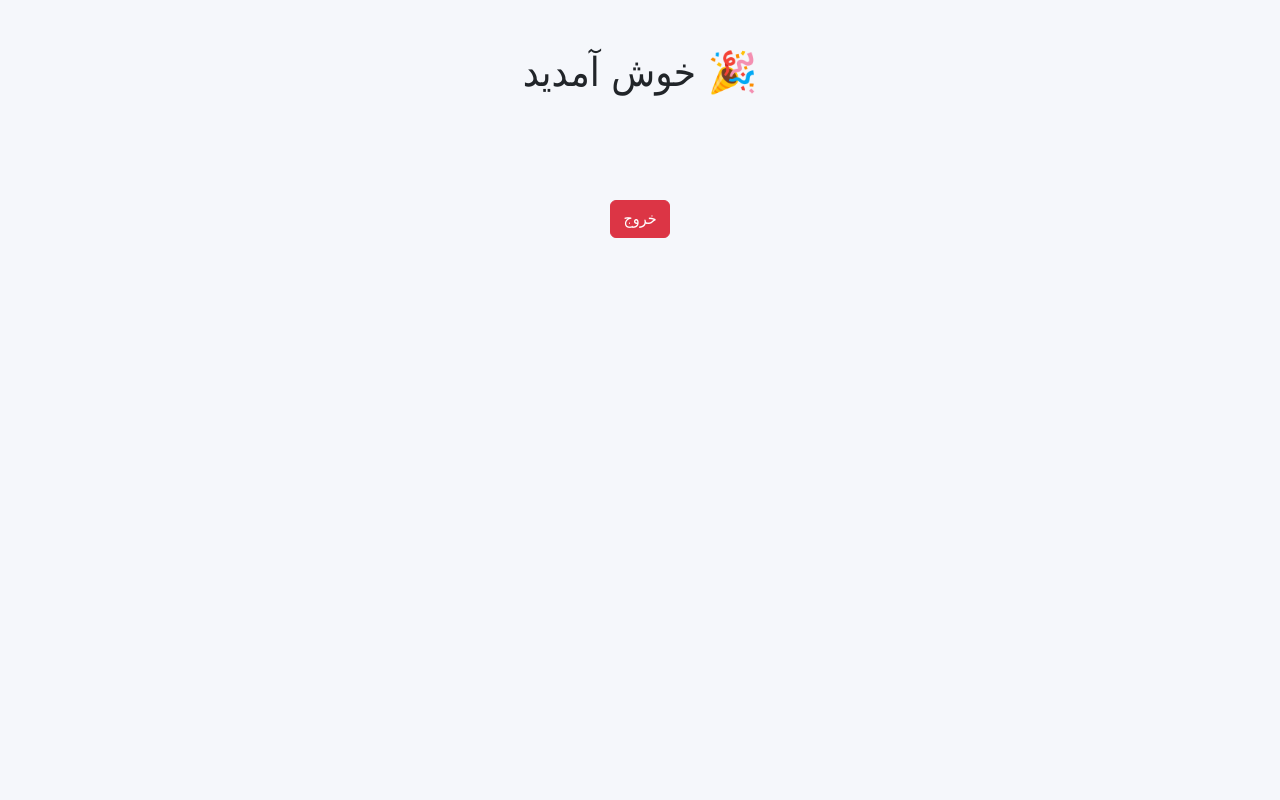
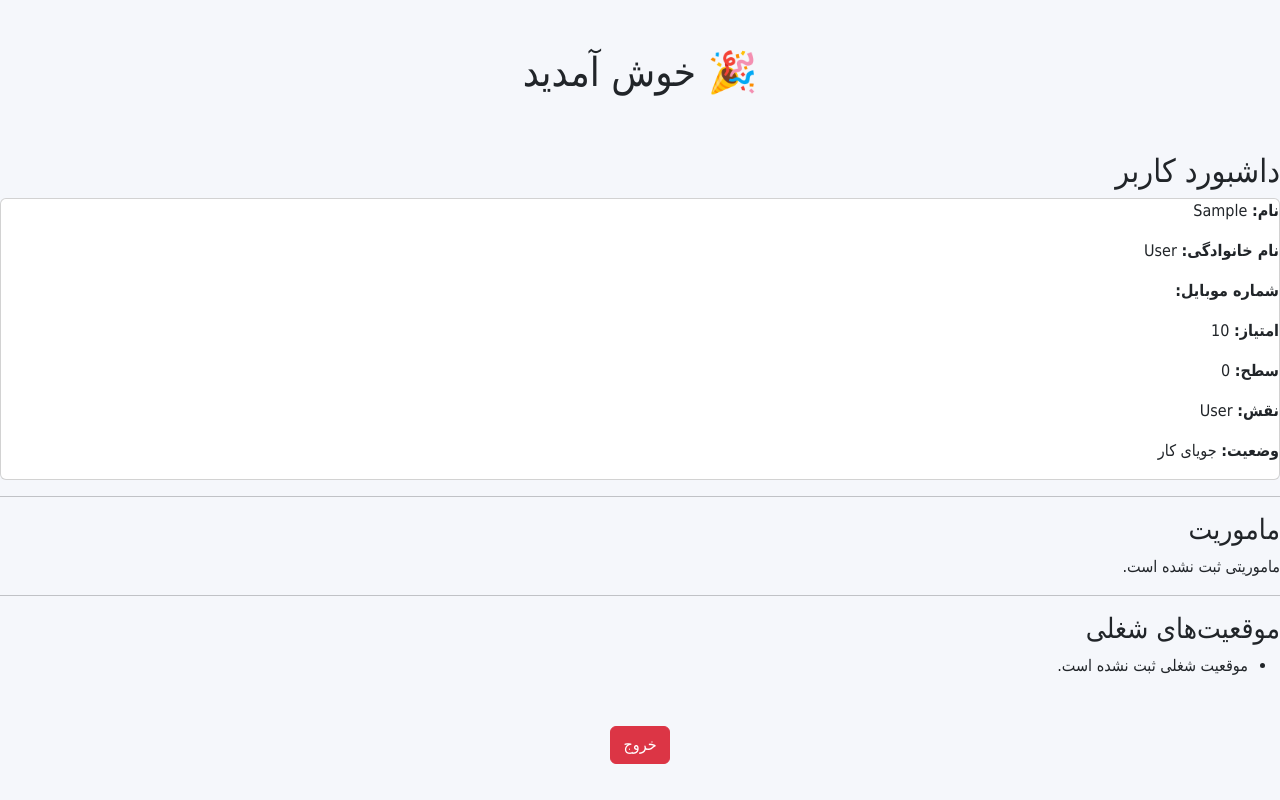
Before and after one commit to mmokht81/Gami, a Django app: page /dashboard/ in a window 1280 px wide. Run offline with Django 4.2, Linux system fonts and the light colour scheme; the visitor is signed in with stand-in values (Sample User, id 1); some libraries are stand-ins or nearby versions.

Commit message:
Complete authentication phase 2 and user dashboard

```diff
--- a/accounts/views.py
+++ b/accounts/views.py
@@ -158,10 +158,20 @@ def verify_view(request):
             )
 
             if result["success"]:
+
+                # اگر فرآیند بازیابی رمز عبور باشد،
+                # فقط به صفحه تغییر رمز هدایت می‌شود.
                 if request.session.get("reset_password"):
                     return redirect("reset_password")
-                login(request, result["user"])
+
+                login(
+                    request,
+                    result["user"],
+                    backend="accounts.backends.PhoneBackend",
+                )
+
                 request.session.pop("phone_number", None)
+
                 return redirect("dashboard")
 
             error = result["error"]
@@ -276,7 +286,10 @@ def reset_password_view(request):
     if not phone:
         return redirect("phone")
 
-    user = User.objects.get(phone_number=phone)
+    try:
+        user = User.objects.get(phone_number=phone)
+    except User.DoesNotExist:
+        return redirect("phone")
 
     if request.method == "POST":
         form = ResetPasswordForm(request.POST)
@@ -289,7 +302,11 @@ def reset_password_view(request):
 
             user.save()
 
-            login(request, user)
+            login(
+                request,
+                user,
+                backend="accounts.backends.PhoneBackend",
+            )
 
             request.session.pop("phone_number", None)
             request.session.pop("reset_password", None)
--- a/templates/accounts/dashboard.html
+++ b/templates/accounts/dashboard.html
@@ -16,6 +16,58 @@
 
 </div>
 
+<h2>داشبورد کاربر</h2>
+
+<div class="card">
+
+    <p><strong>نام:</strong> {{ user.first_name }}</p>
+
+    <p><strong>نام خانوادگی:</strong> {{ user.last_name }}</p>
+
+    <p><strong>شماره موبایل:</strong> {{ user.phone_number }}</p>
+
+    <p><strong>امتیاز:</strong> {{ user.points }}</p>
+
+    <p><strong>سطح:</strong> {{ user.level }}</p>
+
+    <p><strong>نقش:</strong> {{ user.get_role_display }}</p>
+
+    <p><strong>وضعیت:</strong> {{ user.get_status_display }}</p>
+
+</div>
+
+<hr>
+
+<h3>ماموریت</h3>
+
+{% if user.mission %}
+
+    <p>{{ user.mission }}</p>
+
+    {% if user.mission_completed %}
+        <span>✅ انجام شده</span>
+    {% else %}
+        <span>⌛ در حال انجام</span>
+    {% endif %}
+
+{% else %}
+
+    <p>ماموریتی ثبت نشده است.</p>
+
+{% endif %}
+
+<hr>
+
+<h3>موقعیت‌های شغلی</h3>
+
+<ul>
+{% for job in user.job_positions.all %}
+    <li>{{ job.title }}</li>
+{% empty %}
+    <li>موقعیت شغلی ثبت نشده است.</li>
+{% endfor %}
+</ul>
+
 <div class="text-center mt-5">
 
     <a href="{% url 'logout' %}"
```
